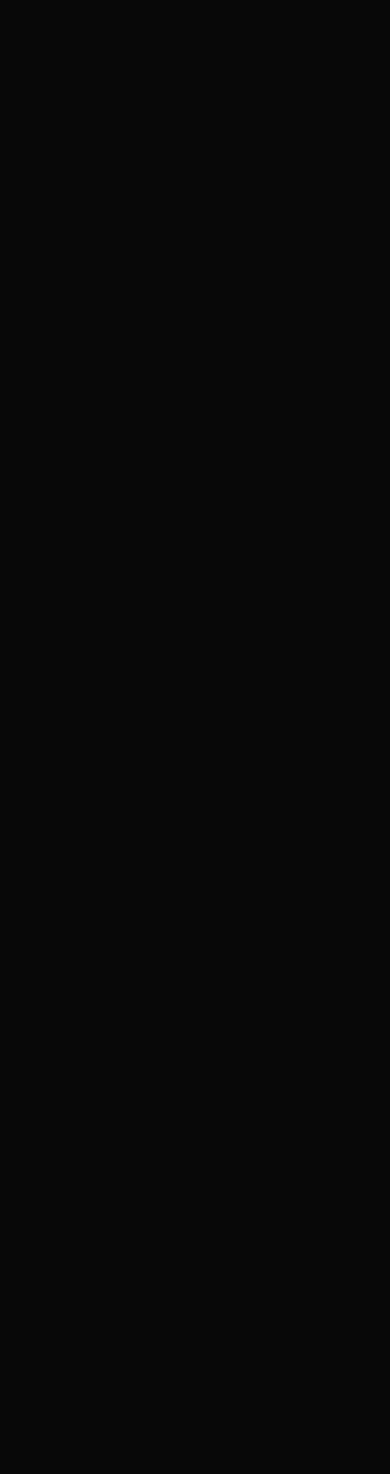
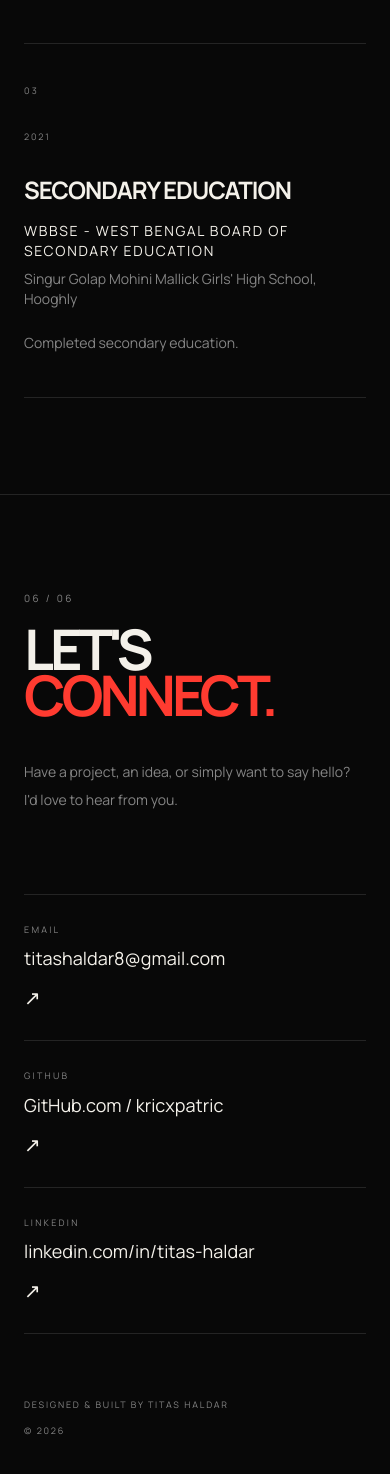
Before and after one commit to kricxpatric/titas-portfolio, a Next.js app in the folder titas-portfolio/: page / in a window 390 px wide. Shown: the part 9092-10566 px from the top of the page. Before the commit the page ends 7971 px from the top, so only its background shows below. Built offline with nearby package versions, Linux system fonts and the light colour scheme.

Commit message:
contact page

```diff
--- /dev/null
+++ b/titas-portfolio/app/components/Contact.tsx
@@ -0,0 +1,102 @@
+export default function Contact() {
+  return (
+    <section
+      id="contact"
+      className="border-t border-[var(--line)] px-6 py-24 md:px-10 md:py-36"
+    >
+      {/* SECTION INTRO */}
+      <div className="mb-20 grid gap-10 md:grid-cols-[1fr_0.7fr] md:items-end">
+        <div>
+          <p className="mb-5 text-[10px] uppercase tracking-[0.25em] text-[var(--muted)]">
+            06 / 06
+          </p>
+
+          <h2 className="font-[var(--font-syne)] text-[clamp(3.5rem,9vw,8rem)] font-bold leading-[0.82] tracking-[-0.07em]">
+            LET&apos;S
+            <br />
+            <span className="text-[var(--crimson)]">CONNECT.</span>
+          </h2>
+        </div>
+
+        <p className="max-w-md text-sm leading-7 text-[var(--muted)]">
+          Have a project, an idea, or simply want to say hello?
+          <br />
+          I&apos;d love to hear from you.
+        </p>
+      </div>
+
+      {/* CONTACT DETAILS */}
+      <div className="border-t border-[var(--line)]">
+        {/* EMAIL */}
+        <a
+          href="https://mail.google.com/mail/u/0/#inbox"
+          className="group flex flex-col gap-3 border-b border-[var(--line)] py-7 transition-opacity hover:opacity-60 md:flex-row md:items-center md:justify-between"
+        >
+          <div>
+            <p className="mb-2 text-[9px] uppercase tracking-[0.25em] text-[var(--muted)]">
+              Email
+            </p>
+
+            <p className="text-lg md:text-xl">
+              titashaldar8@gmail.com
+            </p>
+          </div>
+
+          <span className="text-xl transition-transform duration-300 group-hover:translate-x-2">
+            ↗
+          </span>
+        </a>
+
+        {/* GITHUB */}
+        <a
+          href="https://github.com/kricxpatric"
+          target="_blank"
+          rel="noopener noreferrer"
+          className="group flex flex-col gap-3 border-b border-[var(--line)] py-7 transition-opacity hover:opacity-60 md:flex-row md:items-center md:justify-between"
+        >
+          <div>
+            <p className="mb-2 text-[9px] uppercase tracking-[0.25em] text-[var(--muted)]">
+              GitHub
+            </p>
+
+            <p className="text-lg md:text-xl">
+              GitHub.com / kricxpatric
+            </p>
+          </div>
+
+          <span className="text-xl transition-transform duration-300 group-hover:translate-x-2">
+            ↗
+          </span>
+        </a>
+
+        {/* LINKEDIN */}
+        <a
+          href="https://www.linkedin.com/in/titas-haldar"
+          target="_blank"
+          rel="noopener noreferrer"
+          className="group flex flex-col gap-3 border-b border-[var(--line)] py-7 transition-opacity hover:opacity-60 md:flex-row md:items-center md:justify-between"
+        >
+          <div>
+            <p className="mb-2 text-[9px] uppercase tracking-[0.25em] text-[var(--muted)]">
+              LinkedIn
+            </p>
+
+            <p className="text-lg md:text-xl">
+              linkedin.com/in/titas-haldar
+            </p>
+          </div>
+
+          <span className="text-xl transition-transform duration-300 group-hover:translate-x-2">
+            ↗
+          </span>
+        </a>
+      </div>
+
+      {/* FOOTER NOTE */}
+      <div className="mt-16 flex flex-col gap-3 text-[9px] uppercase tracking-[0.2em] text-[var(--muted)] md:flex-row md:items-center md:justify-between">
+        <span>Designed &amp; built by Titas Haldar</span>
+        <span>© 2026</span>
+      </div>
+    </section>
+  );
+}
--- /dev/null
+++ b/titas-portfolio/app/components/Education.tsx
@@ -0,0 +1,96 @@
+export default function Education() {
+  const education = [
+    {
+      number: "01",
+      period: "2024 — PRESENT",
+      degree: "B.TECH — COMPUTER SCIENCE & ENGINEERING",
+      institution: "MAKAUT UNIVERSITY",
+      college: "Techno Main Salt Lake, Kolkata",
+      detail: "Currently pursuing my undergraduate degree in Computer Science & Engineering.",
+    },
+    {
+      number: "02",
+      period: "2021 — 2024",
+      degree: "DIPLOMA — COMPUTER SCIENCE & TECHNOLOGY",
+      institution: "WBSCTE - WEST BENGAL STATE COUNCIL OF TECHNICAL EDUCATION",
+      college: "Womens Polytechnic Chandernagore, Hooghly",
+      detail: "Completed Diploma in Computer Science & Technology.",
+    },
+    {
+      number: "03",
+      period: "2021",
+      degree: "SECONDARY EDUCATION",
+      institution: "WBBSE - WEST BENGAL BOARD OF SECONDARY EDUCATION",
+      college: "Singur Golap Mohini Mallick Girls' High School, Hooghly",
+      detail: "Completed secondary education.",
+    },
+  ];
+
+  return (
+    <section
+      id="education"
+      className="border-t border-[var(--line)] px-6 py-24 md:px-10 md:py-36"
+    >
+      {/* SECTION INTRO */}
+      <div className="mb-20 grid gap-10 md:grid-cols-[1fr_0.7fr] md:items-end">
+        <div>
+          <p className="mb-5 text-[10px] uppercase tracking-[0.25em] text-[var(--muted)]">
+            05 / 06
+          </p>
+
+          <h2 className="font-[var(--font-syne)] text-[clamp(3.5rem,9vw,8rem)] font-bold leading-[0.82] tracking-[-0.07em]">
+            THE
+            <br />
+            <span className="text-[var(--crimson)]">JOURNEY.</span>
+          </h2>
+        </div>
+
+        <p className="max-w-md text-sm leading-7 text-[var(--muted)]">
+          The academic path that shaped my foundation in technology,
+          problem-solving and engineering.
+        </p>
+      </div>
+
+      {/* EDUCATION TIMELINE */}
+      <div className="border-t border-[var(--line)]">
+        {education.map((item) => (
+          <div
+            key={item.number}
+            className="grid gap-8 border-b border-[var(--line)] py-10 md:grid-cols-[0.15fr_0.3fr_1fr] md:items-start md:py-14"
+          >
+            {/* NUMBER */}
+            <p className="text-[9px] uppercase tracking-[0.25em] text-[var(--muted)]">
+              {item.number}
+            </p>
+
+            {/* PERIOD */}
+            <p className="text-[9px] uppercase tracking-[0.2em] text-[var(--muted)]">
+              {item.period}
+            </p>
+
+            {/* DETAILS */}
+            <div>
+              <h3 className="mb-4 max-w-3xl font-[var(--font-syne)] text-2xl font-bold leading-tight tracking-[-0.04em] md:text-4xl">
+                {item.degree}
+              </h3>
+
+              <p className="mb-2 text-sm uppercase tracking-[0.12em]">
+                {item.institution}
+              </p>
+
+              {item.college && (
+                <p className="mb-5 text-sm text-[var(--muted)]">
+                  {item.college}
+                </p>
+              )}
+
+              <p className="max-w-xl text-sm leading-7 text-[var(--muted)]">
+                {item.detail}
+              </p>
+            </div>
+          </div>
+        ))}
+      </div>
+    </section>
+  );
+}
--- a/titas-portfolio/app/components/Navbar.tsx
+++ b/titas-portfolio/app/components/Navbar.tsx
@@ -6,6 +6,8 @@ const navItems = [
   { label: "About", href: "#about" },
   { label: "Work", href: "#work" },
   { label: "Creative", href: "#creative" },
+  { label: "Skills", href: "#skills" },
+  { label: "Education", href: "#education" },
   { label: "Contact", href: "#contact" },
 ];
 
--- a/titas-portfolio/app/page.tsx
+++ b/titas-portfolio/app/page.tsx
@@ -4,6 +4,8 @@ import Work from "./components/Work";
 import About from "./components/About";
 import Creative from "./components/Creative";
 import Skills from "./components/Skills";
+import Education from "./components/Education";
+import Contact from "./components/Contact";
 
 export default function Home() {
   return (
@@ -14,6 +16,8 @@ export default function Home() {
       <Work />
       <Creative />
       <Skills />
+      <Education />
+      <Contact />
     </main>
   );
 }
```
